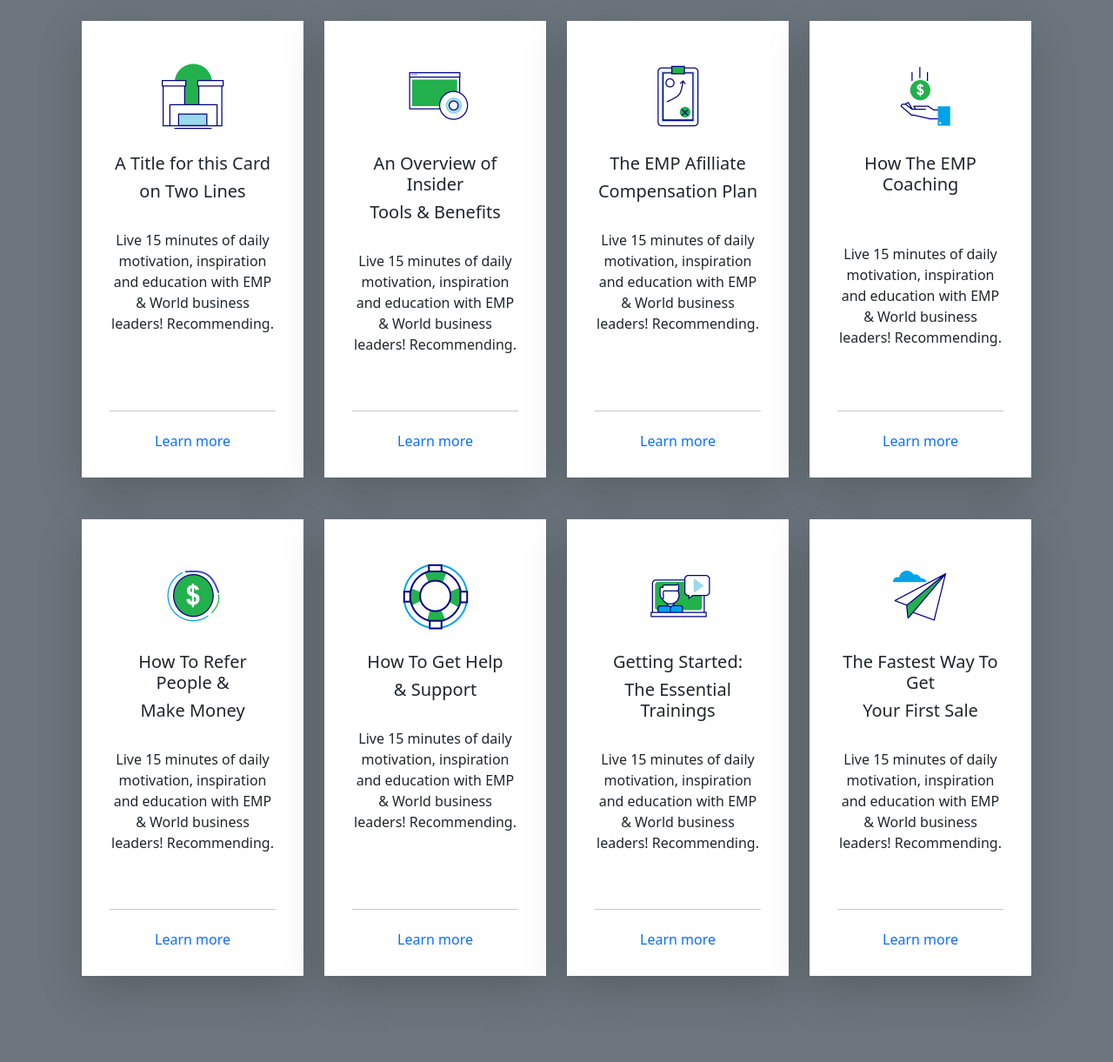
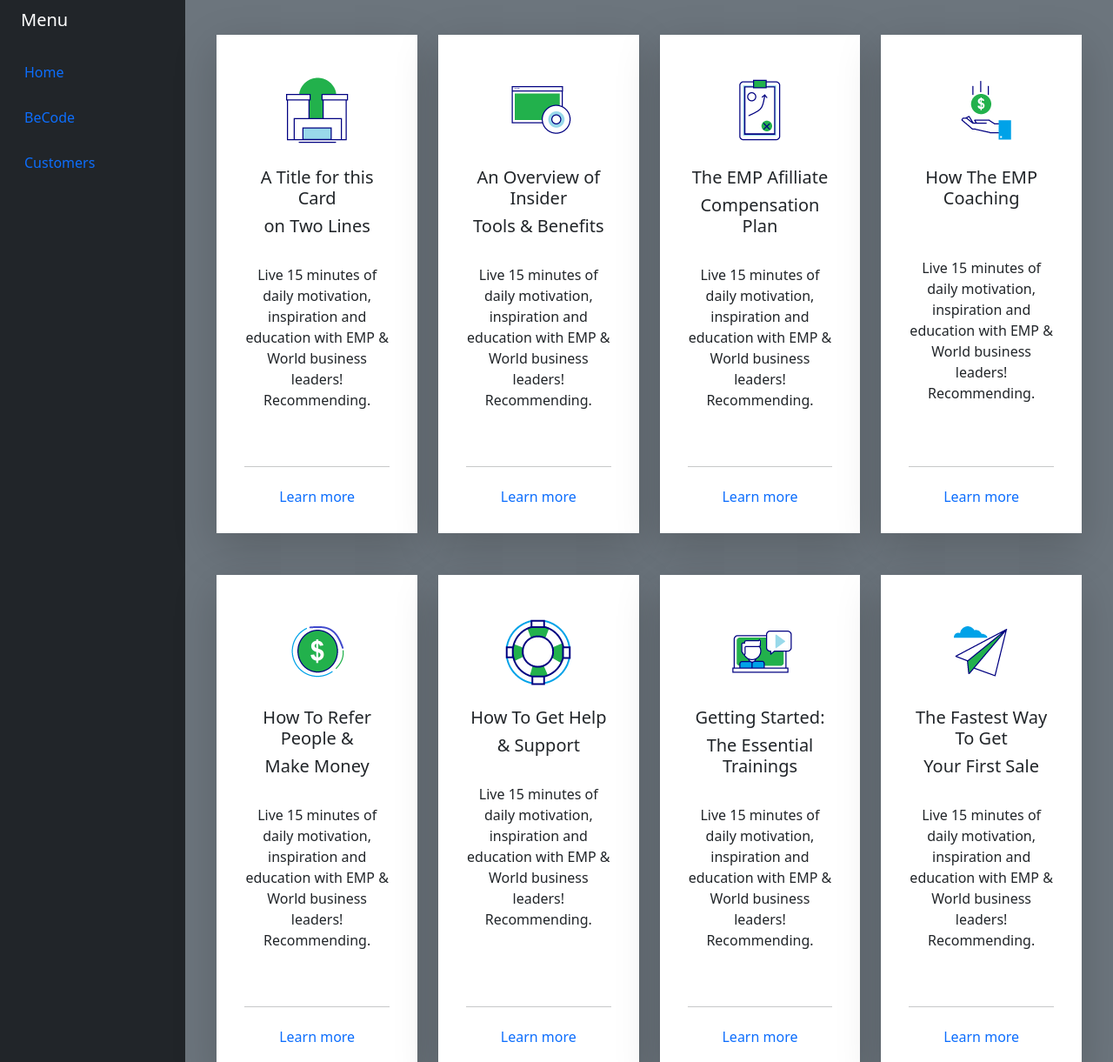
Before and after one commit to DanteBoute/cssFrameworks, a plain HTML site: page Index.html in a window 1280 px wide. Shown: the top 1221 px of the page at 87% size. Before the commit the page ends 1194 px from the top, so only its background shows below. Drawn offline with nearby package versions, Linux system fonts and the light colour scheme.

Commit message:
Adding the navigation bar - part1

```diff
--- a/Index.html
+++ b/Index.html
@@ -11,6 +11,35 @@
         integrity="sha384-T3c6CoIi6uLrA9TneNEoa7RxnatzjcDSCmG1MXxSR1GAsXEV/Dwwykc2MPK8M2HN" crossorigin="anonymous">
 </head>
 <body class="bg-secondary font-family-base">
+    <div class="container-fluid">
+        <div class="row flex-nowrap">
+            <div class="col-auto col-md-3 col-xl-2 px-sm-2 px-0 bg-dark">
+                <div class="d-flex flex-column align-items-center align-items-sm-start px-3 pt-2 text-white min-vh-100">
+                    <a href="/" class="d-flex align-items-center pb-3 mb-md-0 me-md-auto text-white text-decoration-none">
+                        <span class="fs-5 d-none d-sm-inline">Menu</span>
+                    </a>
+                    <ul class="nav nav-pills flex-column mb-sm-auto mb-0 align-items-center align-items-sm-start" id="menu">
+                        <li class="nav-item">
+                            <a href="#" class="nav-link align-middle px-0">
+                                <i class="fs-4 bi-house"></i> <span class="ms-1 d-none d-sm-inline">Home</span>
+                            </a>
+                        </li>
+                        <li class="nav-item">
+                            <a href="#" class="nav-link align-middle px-0">
+                                <i class="fs-4 bi-house"></i> <span class="ms-1 d-none d-sm-inline">BeCode</span>
+                            </a>
+                        </li>
+                        <li>
+                            <a href="#" class="nav-link px-0 align-middle">
+                                <i class="fs-4 bi-people"></i> <span class="ms-1 d-none d-sm-inline">Customers</span> </a>
+                        </li>
+                    </ul>
+                    <hr>
+                    <div class="dropdown pb-4">
+                    </div>
+                </div>
+            </div>
+            <div class="col py-3">
                 <div class="container p-4">
                     <div class="row row-cols-4">
                         <!---1st-->
@@ -25,7 +54,7 @@
                                     <h5 class="card-title">A Title for this Card</h5>
                                     <h5 class="card-title">on Two Lines</h5>
                                 </div>
-                    <div class="card-body">
+                                <div class="card-body h-50">
                                     <p class="card-text">Live 15 minutes of daily motivation, inspiration and education with EMP &
                                         World business leaders!
                                         Recommending.</p>
@@ -49,7 +78,7 @@
                                     <h5 class="card-title">An Overview of Insider</h5>
                                     <h5 class="card-title">Tools & Benefits</h5>
                                 </div>
-                        <div class="card-body">
+                                    <div class="card-body h-50">
                                     <p class="card-text">Live 15 minutes of daily motivation, inspiration and education with EMP &
                                         World business leaders!
                                         Recommending.</p>
@@ -73,7 +102,7 @@
                                     <h5 class="card-title">The EMP Afilliate</h5>
                                     <h5 class="card-title">Compensation Plan</h5>
                                 </div>
-                    <div class="card-body">
+                                <div class="card-body h-50">
                                     <p class="card-text">Live 15 minutes of daily motivation, inspiration and education with EMP &
                                         World business leaders!
                                         Recommending.</p>
@@ -97,7 +126,7 @@
                                     <h5 class="card-title">How The EMP Coaching</h5>
                                 </div>
                                 <br>
-                        <div class="card-body">
+                                    <div class="card-body h-50">
                                     <p class="card-text">Live 15 minutes of daily motivation, inspiration and education with EMP &
                                         World business leaders!
                                         Recommending.</p>
@@ -128,7 +157,7 @@
                                     <h5 class="card-title">How To Refer People &</h5>
                                     <h5 class="card-title">Make Money</h5>
                                 </div>
-                        <div class="card-body">
+                                    <div class="card-body h-50">
                                     <p class="card-text">Live 15 minutes of daily motivation, inspiration and education with EMP &
                                         World business leaders!
                                         Recommending.</p>
@@ -152,7 +181,7 @@
                                     <h5 class="card-title">How To Get Help</h5>
                                     <h5 class="card-title">& Support</h5>
                                 </div>
-                    <div class="card-body">
+                                <div class="card-body h-50">
                                     <p class="card-text">Live 15 minutes of daily motivation, inspiration and education with EMP &
                                         World business leaders!
                                         Recommending.</p>
@@ -176,7 +205,7 @@
                                     <h5 class="card-title">Getting Started:</h5>
                                     <h5 class="card-title">The Essential Trainings</h5>
                                 </div>
-                        <div class="card-body">
+                                    <div class="card-body h-50">
                                     <p class="card-text">Live 15 minutes of daily motivation, inspiration and education with EMP &
                                         World business leaders!
                                         Recommending.</p>
@@ -193,14 +222,14 @@
                             <div class="card border-0 rounded-0 shadow-lg p-3 mb-5 bg-white rounded"
                                 style="width: 18rem;text-align: center;">
                                 <br>
-                    <div class="card-header border-0 bg-transparent h-25%">
+                                <div class="card-header border-0 bg-transparent">
                                 <img src="icon8tr.png" alt="icons" width="80px" class="mx-auto">
                                     <br>
                                     <br>
                                     <h5 class="card-title">The Fastest Way To Get</h5>
                                     <h5 class="card-title">Your First Sale</h5>
                                 </div>
-                    <div class="card-body">
+                                <div class="card-body h-50">
                                     <p class="card-text">Live 15 minutes of daily motivation, inspiration and education with EMP &
                                         World business leaders!
                                         Recommending.</p>
@@ -217,5 +246,7 @@
                 </div>
                 </div>
             </body>
-
             </html>
+            </div>
+        </div>
+    </div>
```
Lines whose indentation alone changed are shown as unchanged.
